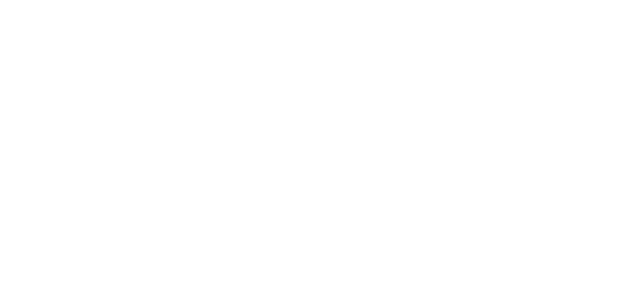
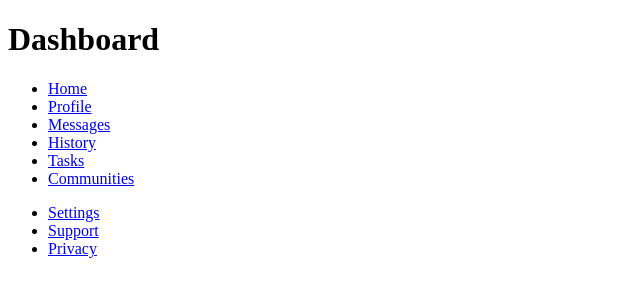
Before and after one commit to roesparc/Dashboard, a plain HTML site: page index.html in a window 1280 px wide. Shown: the whole page, without its empty margins (0-640 px from the left). Drawn offline with Linux system fonts and the light colour scheme; a web font is replaced by a local one.

Commit message:
Add sidebar section

```diff
--- a/index.html
+++ b/index.html
@@ -9,5 +9,26 @@
 </head>
 <body>
 
+    <div class="sidebar">
+
+        <h1>Dashboard</h1>
+
+        <ul>
+            <li><a href="#">Home</a></li>
+            <li><a href="#">Profile</a></li>
+            <li><a href="#">Messages</a></li>
+            <li><a href="#">History</a></li>
+            <li><a href="#">Tasks</a></li>
+            <li><a href="#">Communities</a></li>
+        </ul>
+
+        <ul>
+            <li><a href="#">Settings</a></li>
+            <li><a href="#">Support</a></li>
+            <li><a href="#">Privacy</a></li>
+        </ul>
+
+    </div>
+
 </body>
 </html>
```
